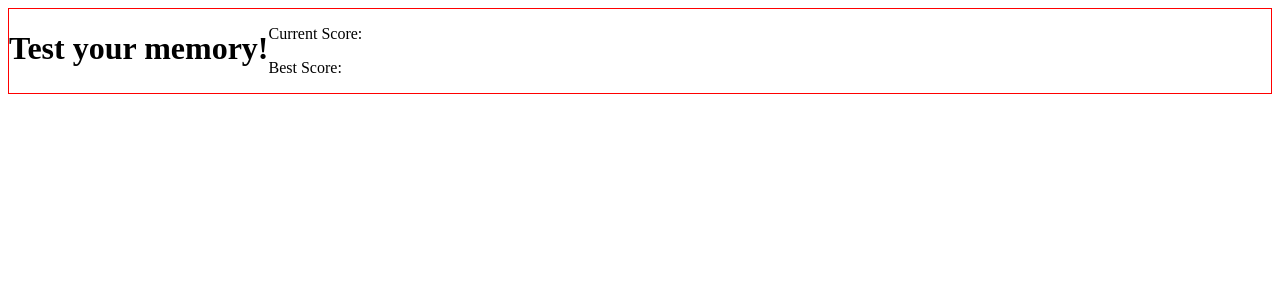
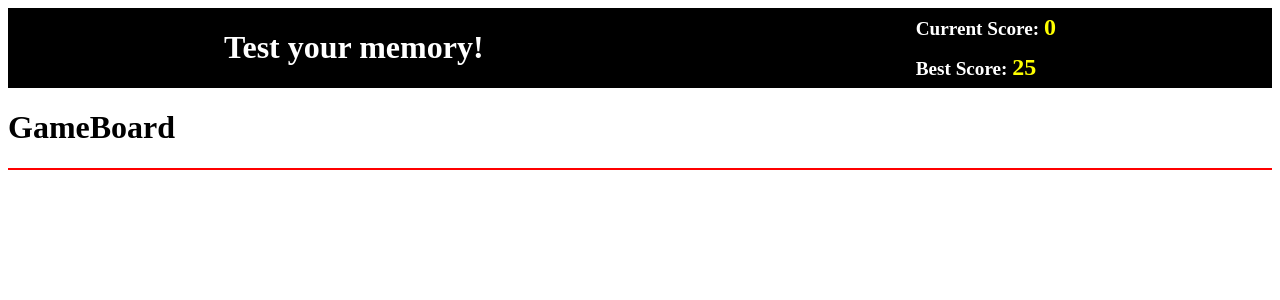
Before and after one commit to artsycoder533/memorygame, a React (Create React App) app: page / in a window 1280 px wide. Shown: the top 300 px of the page. Built offline with nearby package versions, Linux system fonts and the light colour scheme.

Commit message:
added GameBoard

```diff
--- a/src/Components/App/App.js
+++ b/src/Components/App/App.js
@@ -1,10 +1,16 @@
 import React from "react";
 import Header from "../Header/Header";
+import { useState } from "react";
+import GameBoard from "../GameBoard/GameBoard";
 
 function App() {
+  const [currentScore, setCurrentScore] = useState(0);
+  const [bestScore, setBestScore] = useState(0);
+
   return (
     <div className="App">
-      <Header></Header>
+      <Header />
+      <GameBoard />
     </div>
   );
 }
--- /dev/null
+++ b/src/Components/App/style.js
@@ -0,0 +1,5 @@
+import styled from "styled-components";
+
+export const Container = styled.div`
+
+`;
--- /dev/null
+++ b/src/Components/GameBoard/GameBoard.js
@@ -0,0 +1,13 @@
+import React from 'react';
+import { Board } from './style';
+
+function GameBoard() {
+    return (
+      <>
+        <h1>GameBoard</h1>
+        <Board></Board>
+      </>
+    );
+}
+
+export default GameBoard
--- /dev/null
+++ b/src/Components/GameBoard/style.js
@@ -0,0 +1,5 @@
+import styled from "styled-components";
+
+export const Board = styled.section`
+    border: 1px solid red;
+`;
--- a/src/Components/Header/Header.js
+++ b/src/Components/Header/Header.js
@@ -6,7 +6,7 @@ function Header(props) {
     return (
       <StyledHeader>
             <Title>Test your memory!</Title>
-            <ScoreBoard></ScoreBoard>
+            <ScoreBoard currentScore={0} bestScore={25}></ScoreBoard>
       </StyledHeader>
     );
 }
--- a/src/Components/Header/style.js
+++ b/src/Components/Header/style.js
@@ -1,8 +1,10 @@
 import styled from "styled-components";
 
 export const StyledHeader = styled.header`
-    border: 1px solid red;
     display: flex;
+    justify-content: space-around;
+    background: #000;
+    color: #fff;
 `;
 
 export const Title = styled.h1`
--- a/src/Components/ScoreBoard/ScoreBoard.js
+++ b/src/Components/ScoreBoard/ScoreBoard.js
@@ -1,11 +1,13 @@
 import React from "react";
 import { StyledBoard } from "./style";
+import { StyledParagraph } from "./style";
+import { Score } from "./style";
 
 function ScoreBoard(props) {
   return (
     <StyledBoard>
-      <p>Current Score: </p>
-      <p>Best Score: </p>
+      <StyledParagraph>Current Score: <Score>{props.currentScore}</Score></StyledParagraph>
+          <StyledParagraph>Best Score: <Score>{props.bestScore}</Score></StyledParagraph>
     </StyledBoard>
   );
 }
--- a/src/Components/ScoreBoard/style.js
+++ b/src/Components/ScoreBoard/style.js
@@ -1,5 +1,18 @@
 import styled from "styled-components";
 
 export const StyledBoard = styled.div`
+    display: flex;
+    flex-direction: column;
+    justify-content: space-around;
+`;
 
+export const StyledParagraph = styled.p`
+    font-weight: bold;
+    font-size: 1.2rem;
+    margin: 0;
 `;
+
+export const Score = styled.span`
+    color: yellow;
+    font-size: 1.5rem;
+`;
```
Also changed, not shown: src/Components/App/App.css (deleted).
